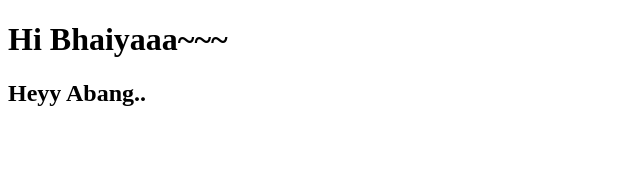
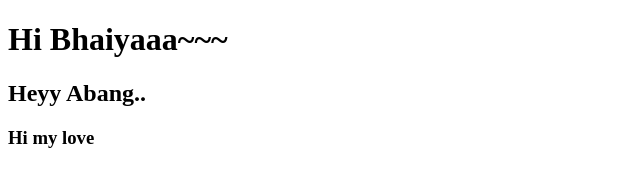
Before and after one commit to lukeckk/donut, a plain HTML site: page index.html in a window 1280 px wide. Shown: the whole page, without its empty margins (0-640 px from the left). Drawn offline with Linux system fonts and the light colour scheme.

Commit message:
added h3

```diff
--- a/index.html
+++ b/index.html
@@ -10,6 +10,7 @@
 <body>
     <h1>Hi Bhaiyaaa~~~</h1>
     <h2>Heyy Abang.. </h2>
+    <h3>Hi my love</h3>
 
 </body>
 </html>
```
